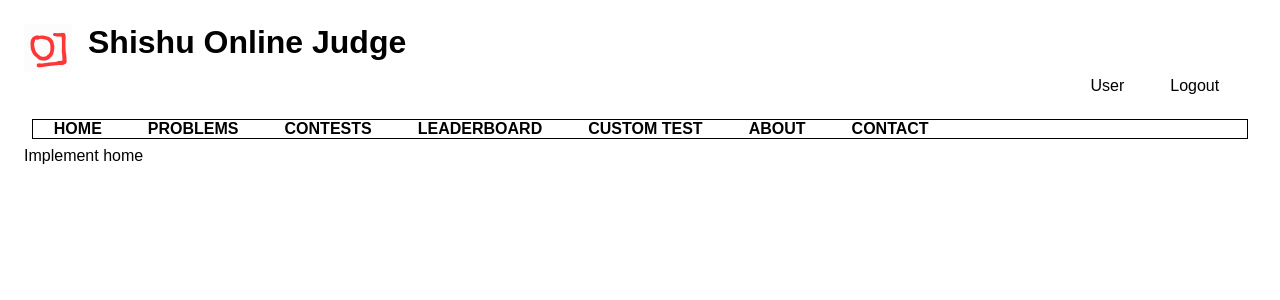
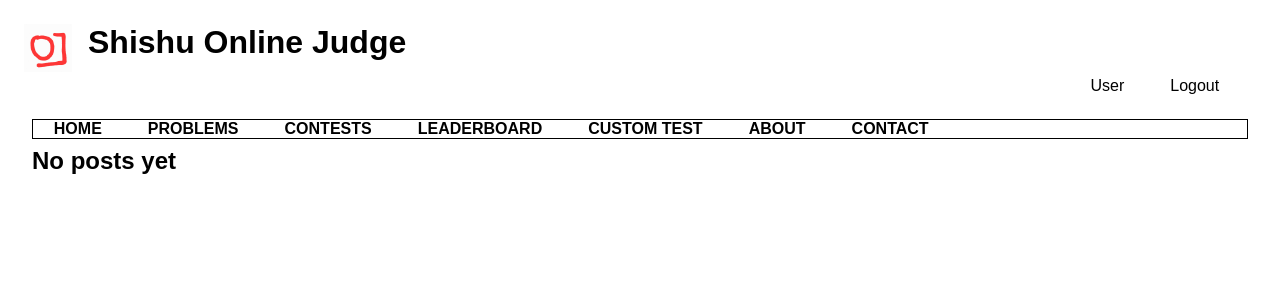
Before and after one commit to SakibSibly/shishu-online-judge, a Django app: page /home/ in a window 1280 px wide. Shown: the top 300 px of the page. Run offline with Django 4.2, Linux system fonts and the light colour scheme.

Commit message:
Post for the home is made more comprehensive

```diff
--- a/home/templates/home/home.html
+++ b/home/templates/home/home.html
@@ -1,9 +1,21 @@
 {% extends 'globals/base.html' %}
+{% load static %}
+
 
 {% block content %}
-    <div>
-        <p>
-            Implement home
-        </p>
+    <link rel="stylesheet" href="{% static 'home/css/style.css' %}">
+    <div class="distance" id="blogs">
+        {% if latest_posts %}
+            <ul>
+                {% for item in latest_posts %}
+                    <li>{{ item.title }}</li><br>
+                    <li>{{ item.content }}</li><br>
+                    <p>---</p>
+                    <li>{{ item.created_at }}</li>
+                {% endfor %}
+            </ul>
+        {% else %}
+            <h2>No posts yet</h2>
+        {% endif %}
     </div>
 {% endblock %}
```
